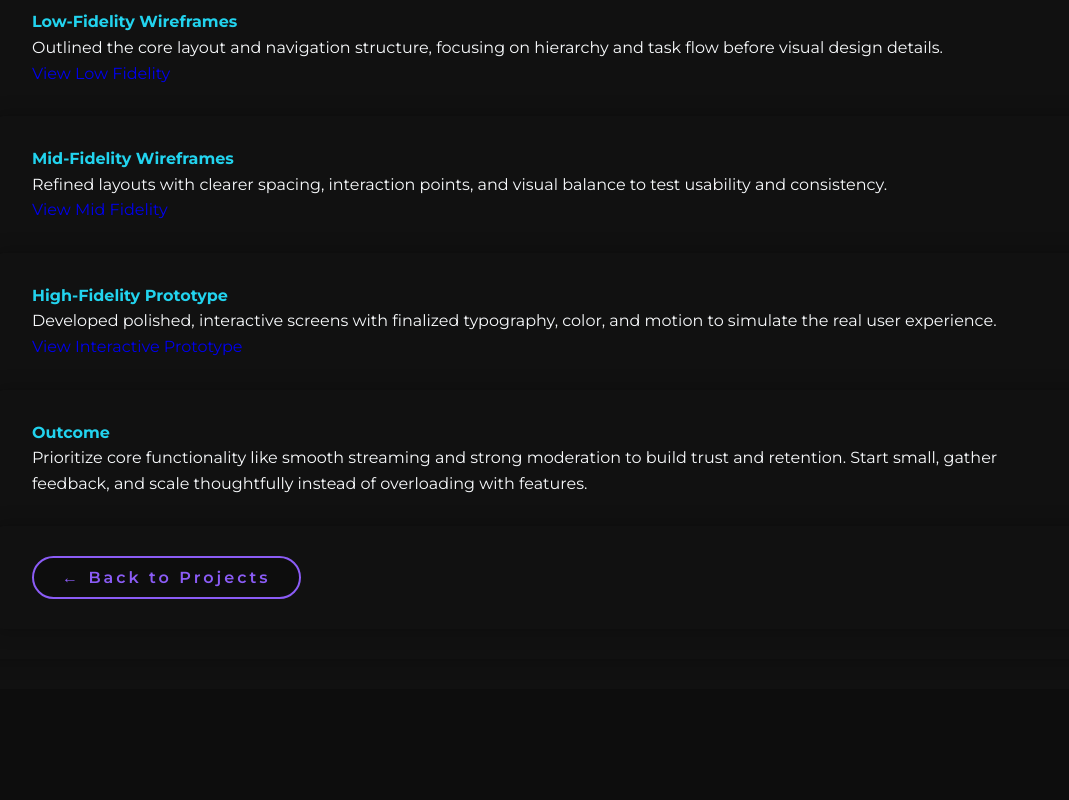
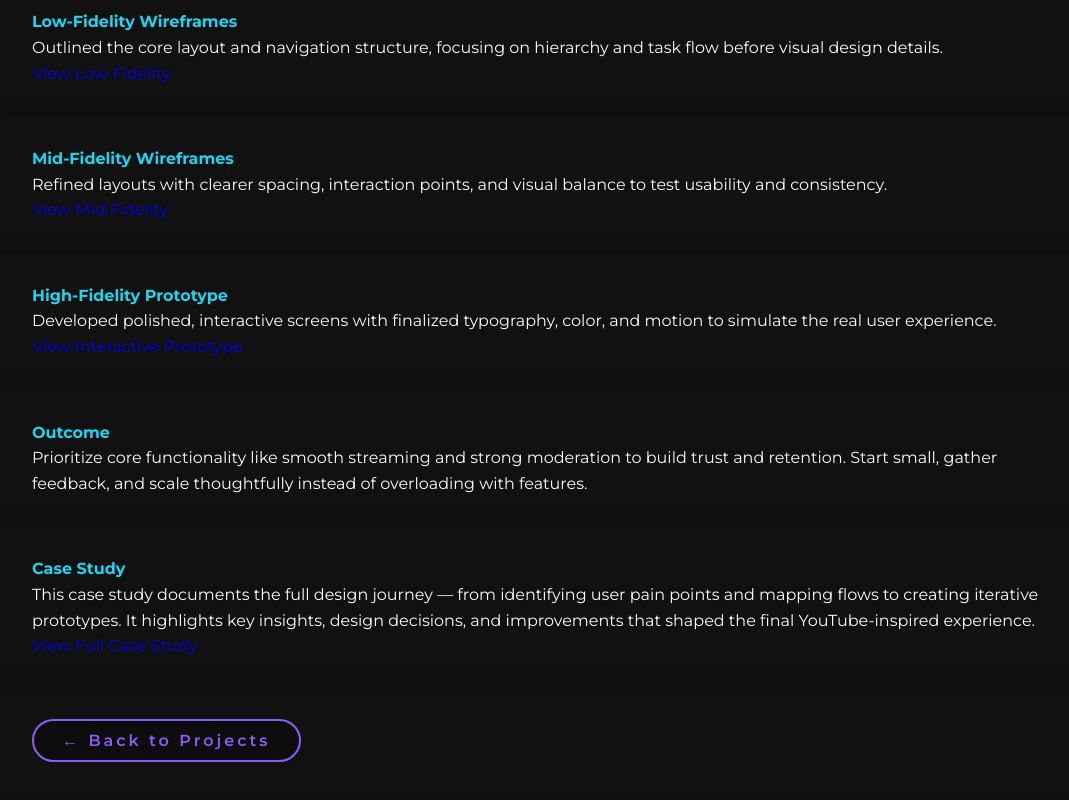
Before and after one commit to Athman-dot/Portfolio-Assignment, a plain HTML site: page Jam-Bi.html in a window 1280 px wide. Shown: the part 796-1596 px from the top of the page, without its empty margins (88-1157 px from the left). Before the commit the page ends 1485 px from the top, so only its background shows below. Drawn offline with Linux system fonts and the light colour scheme.

Commit message:
Added Case Study on Jam-Bi

```diff
--- a/Jam-Bi.html
+++ b/Jam-Bi.html
@@ -85,6 +85,12 @@
         <p>Prioritize core functionality like smooth streaming and strong moderation to build trust and retention. Start small, gather feedback, and scale thoughtfully instead of overloading with features.</p>
       </div>
 
+      <div class="project-card Jam-Bi">
+        <h4>Case Study</h4>
+        <p>This case study documents the full design journey — from identifying user pain points and mapping flows to creating iterative prototypes. It highlights key insights, design decisions, and improvements that shaped the final YouTube-inspired experience.</p>
+        <p><a href="https://www.figma.com/design/ftVnG9nDv5MmvqVSQA7wJS/GROUP1-JAM_BI--Youtube-clone-Case-Study-Presentation?node-id=0-1&t=M28KgVxaY1sbbss6-1" target="_blank">View Full Case Study</a></p>
+      </div>
+
       <!-- Back to Projects -->
       <div class="section-card Jam-Bi">
         <a href="design.html" class="btn">← Back to Projects</a>
```
